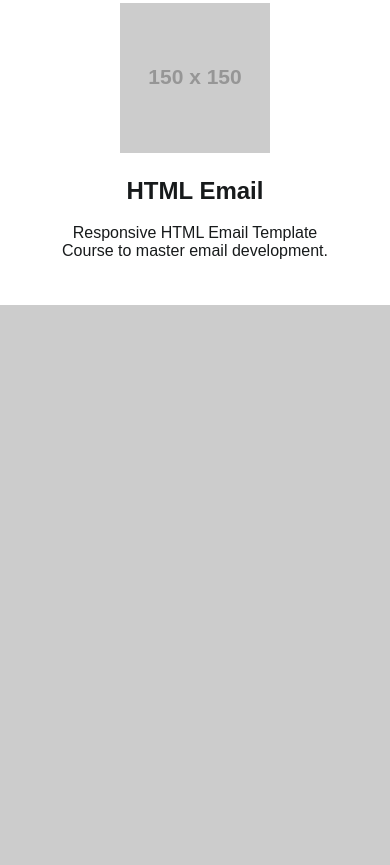
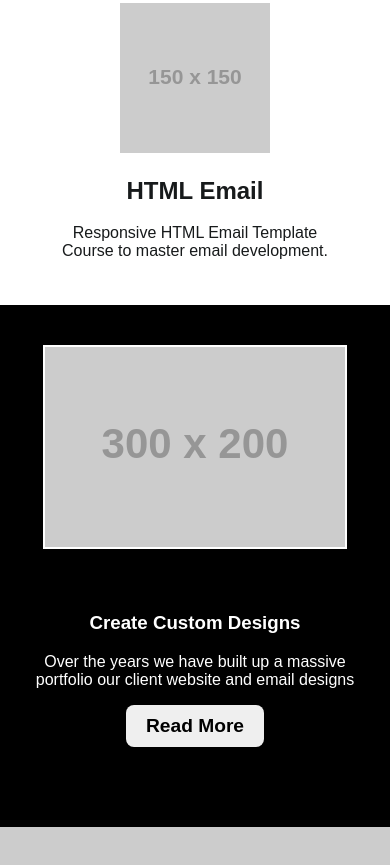
Before and after one commit to CGAJAY/HTML_EMAIL_TEMPLATE, a plain HTML site: page src/index.html in a window 390 px wide. Shown: the part 1056-1921 px from the top of the page. Before the commit the page ends 1421 px from the top, so only its background shows below. Drawn offline with nearby package versions, Linux system fonts and the light colour scheme; placeholder pictures from the web are drawn by us.

Commit message:
Added a second section with 2 columns and styled it

```diff
--- a/src/index.html
+++ b/src/index.html
@@ -82,6 +82,39 @@
             }
         }
 
+
+        .section-2{
+            display: flex;
+            background-color: black;
+            justify-content: space-between;
+            padding: 40px 20px;
+        }
+        .section-2 .details{
+            text-align: start;
+            margin-left: 30px;
+            color: white;
+        }
+        .section-2 .details button{
+            padding: 10px 20px;
+            font-size: 1.2rem;
+            font-weight: 800;
+            border-radius: 8px;
+            border: none;
+        }
+            /* Extra small devices  */
+            @media only screen and (max-width: 470px) {
+            .section-2{
+                flex-direction: column;
+                margin: 0 auto;
+                /* padding: 50px 10px 5px; */
+            }
+            .section-2 .details{
+                text-align: center;
+                margin: 40px 0;
+            }
+        }
+
+
     </style>
 </head>
 <body>
@@ -135,6 +168,20 @@
                     <p>Responsive HTML Email Template Course to master email development.</p>
                 </div>
             </div>
+
+            <!-- TWO COLUMN SECTION -->
+            <div class="section-2" >
+                <a href="#">
+                    <img src="https://placehold.co/300x200/000000/FFFFFF.png" alt="" srcset="" style="border: 2px solid white; max-width: 100%;">
+                </a>
+                    <div class="details">
+                        <h3>Create Custom Designs</h3>
+                        <p>Over the years we have built up a massive portfolio our client website and email designs</p>
+                        <a href="#">
+                            <button>Read More</button>
+                        </a>
+                    </div>
+            </div>
         </div>
     </div>
 </body>
```
